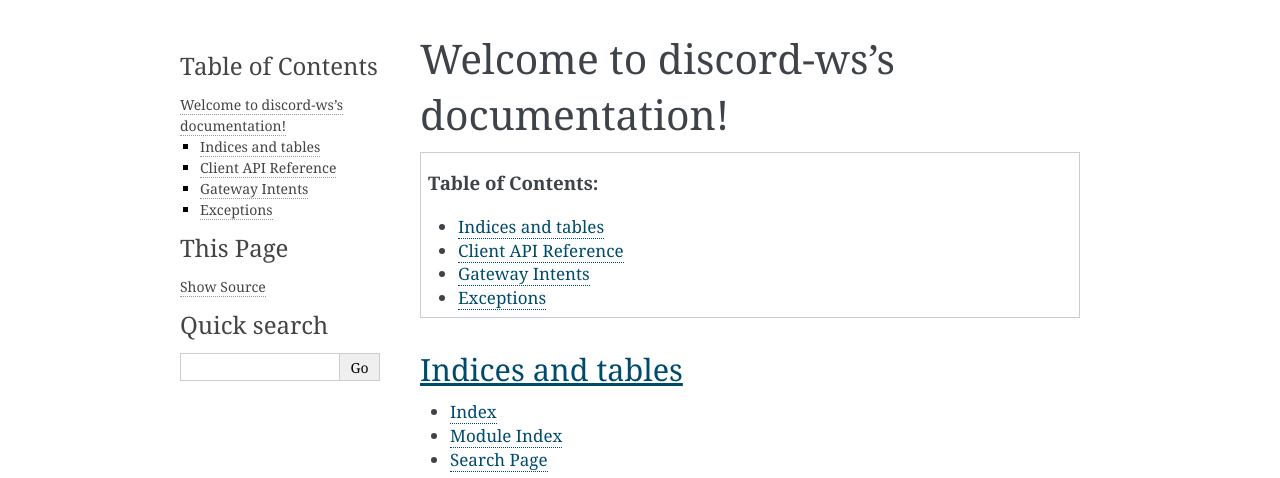
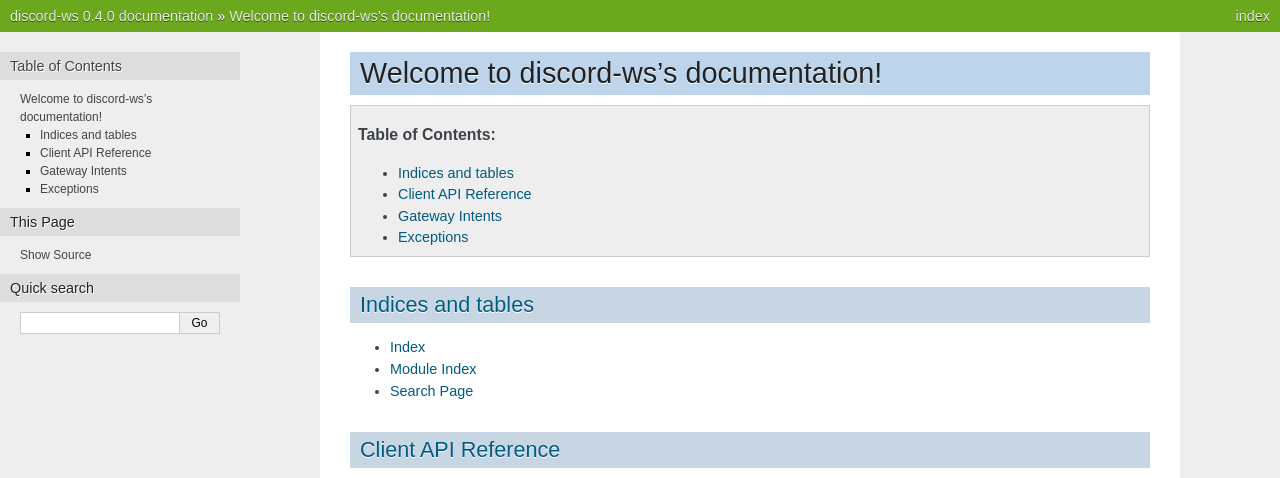
Before and after one commit to thegamecracks/discord-ws, a Sphinx documentation site: the page built from docs/index.rst, in a window 1280 px wide, cut to the strip 0-478 px from the top of the page. Built offline with Sphinx 7.4.7, drawn with Linux system fonts in a browser that asks for light colours; some of the changed text lies outside the part shown.

Commit message:
docs: switch to nature theme

```diff
--- a/docs/conf.py
+++ b/docs/conf.py
@@ -36,5 +36,8 @@
 # -- Options for HTML output -------------------------------------------------
 # https://www.sphinx-doc.org/en/master/usage/configuration.html#options-for-html-output
 
-html_theme = "alabaster"
+html_theme = "nature"
+html_theme_options = {
+    "sidebarwidth": "20em",
+}
 html_static_path = ["_static"]
```
